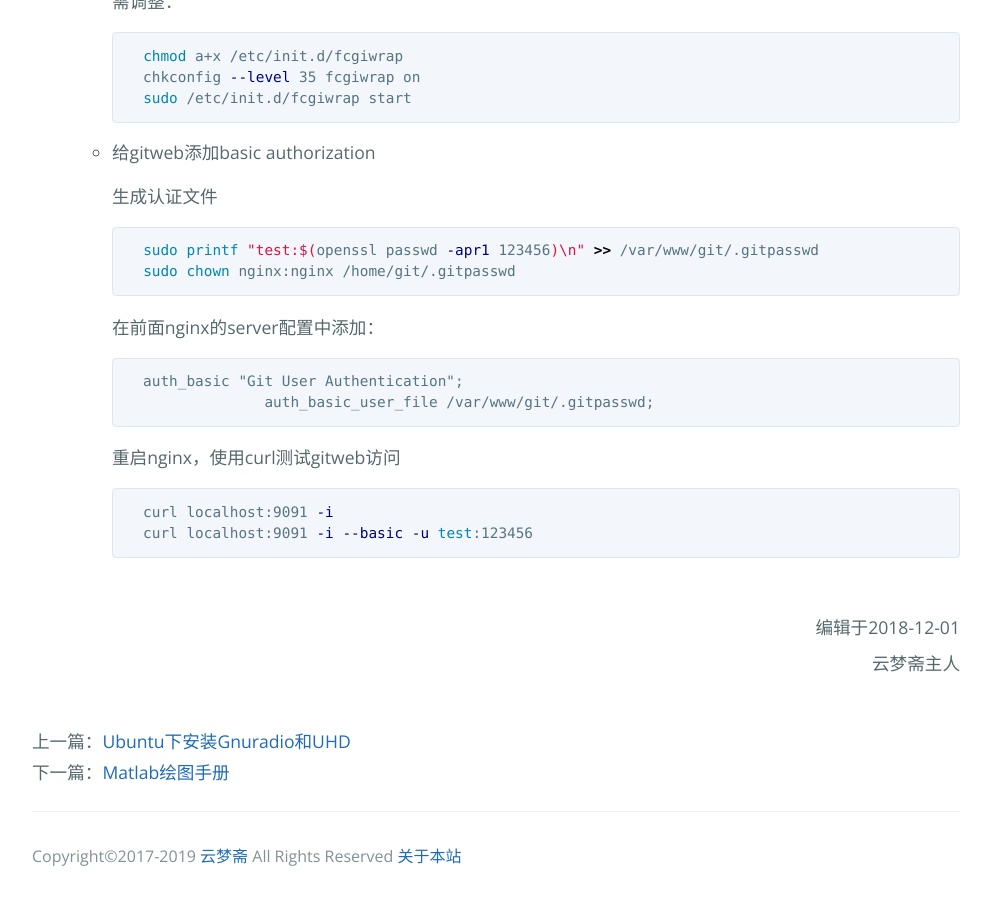
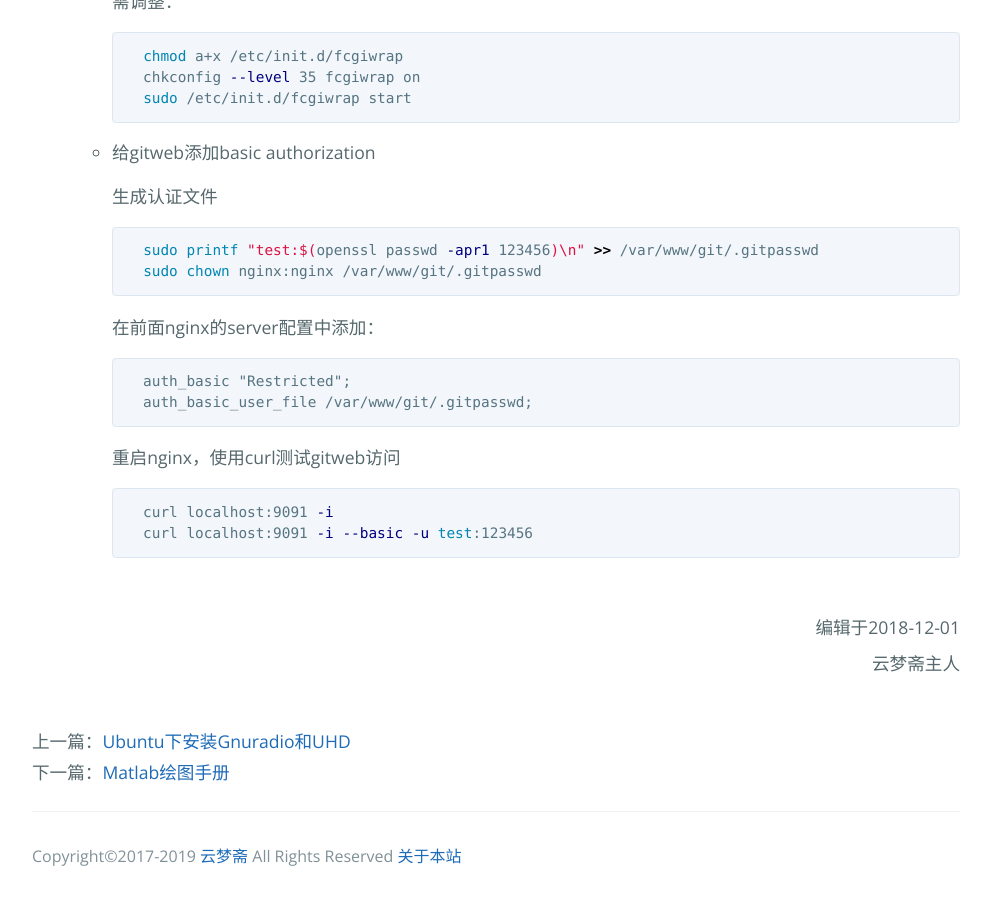
Before and after one commit to zxc17/www.iotfan.net, a Jekyll site: the page built from _posts/2018-12-01-服务器环境配置.markdown, in a window 1280 px wide and 900 px high, scrolled down 14667 px. Shown: the whole window, without its empty margins (144-1135 px from the left). Built offline with Jekyll 4.4.1, drawn with Linux system fonts in a browser that asks for light colours; comment, search, counter and statistics services are not loaded.

Commit message:
Update 2018-12-01-服务器环境配置.markdown

````diff
--- a/_posts/2018-12-01-服务器环境配置.markdown
+++ b/_posts/2018-12-01-服务器环境配置.markdown
@@ -636,16 +636,17 @@ Jekyll是一个静态博客渲染器，支持用Markdown编写我们的静态网
 		生成认证文件
 		```bash
 		sudo printf "test:$(openssl passwd -apr1 123456)\n" >> /var/www/git/.gitpasswd
-		sudo chown nginx:nginx /home/git/.gitpasswd
+		sudo chown nginx:nginx /var/www/git/.gitpasswd
 		```
 		在前面nginx的server配置中添加：
 		```
-		auth_basic "Git User Authentication";
-    		auth_basic_user_file /var/www/git/.gitpasswd;
+		auth_basic "Restricted";
+		auth_basic_user_file /var/www/git/.gitpasswd;
 		```
 		重启nginx，使用curl测试gitweb访问
 		```bash
 		curl localhost:9091 -i
 		curl localhost:9091 -i --basic -u test:123456
 		```
+
 <!--\{\{ page.date - 28800 | date: "%Y-%m-%d %H:%M" }}-->
````
